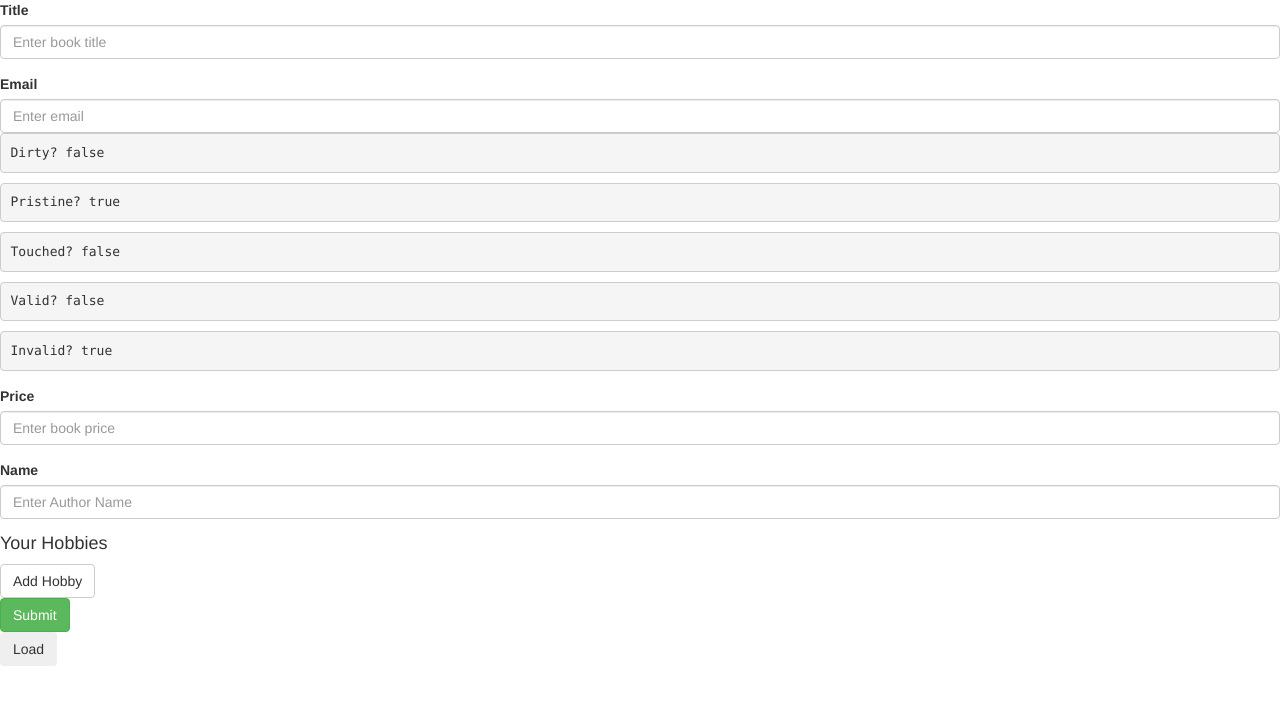
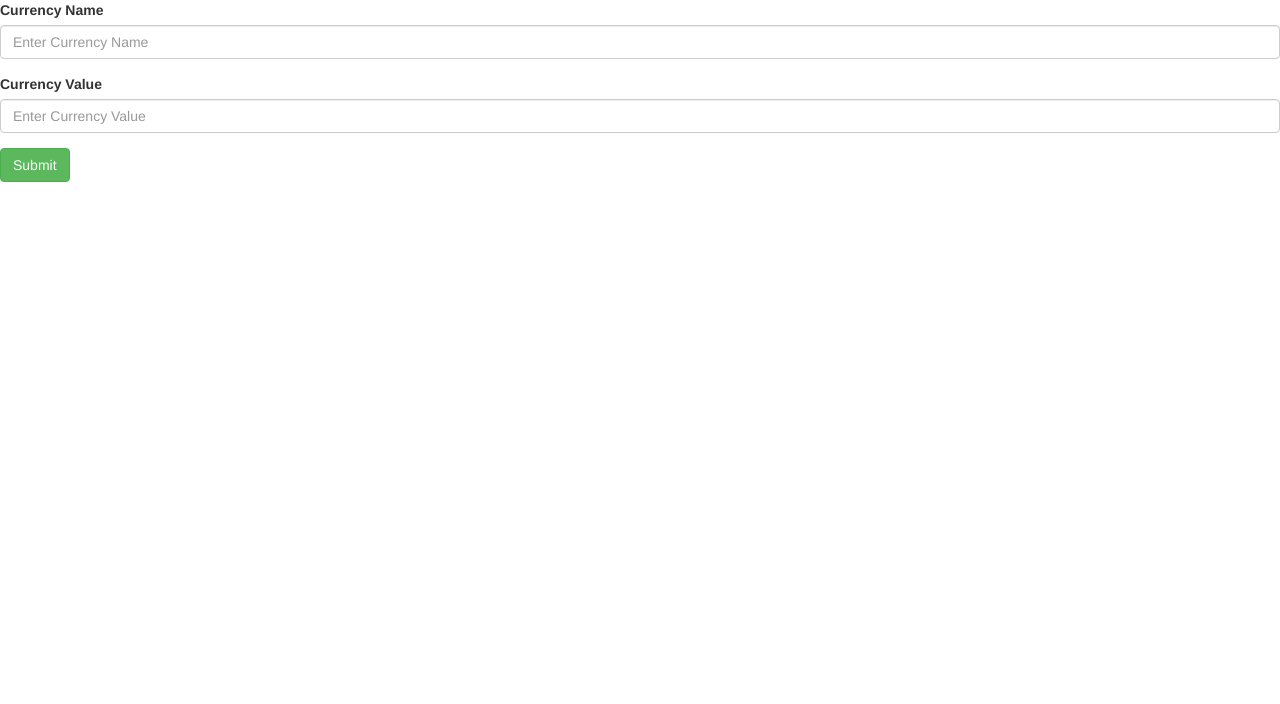
Before and after one commit to arunselvakumar/angular_training_01, an Angular app in the folder training/: page / in a window 1280 px wide. Shown: the top 704 px of the page. Built offline with nearby package versions, Linux system fonts and the light colour scheme.

Commit message:
State Demo

```diff
--- a/training/src/app/app.component.html
+++ b/training/src/app/app.component.html
@@ -1 +1 @@
-<app-data-driven-forms></app-data-driven-forms>
+<app-state-demo></app-state-demo>
--- a/training/src/app/components/state-demo/state-demo.component.html
+++ b/training/src/app/components/state-demo/state-demo.component.html
@@ -1,3 +1,14 @@
-<p>
-  state-demo works!
-</p>
+
+<form autocomplete="off" novalidate [formGroup]="currencyFormGroup" (ngSubmit)="onSubmit()">
+  <div class="form-group">
+    <label for="name">Currency Name</label>
+    <input type="text" class="form-control" id="name" placeholder="Enter Currency Name" formControlName="name">
+  </div>
+
+  <div class="form-group">
+    <label for="value">Currency Value</label>
+    <input type="text" class="form-control" id="value" placeholder="Enter Currency Value" formControlName="value">
+  </div>
+
+  <button class="btn btn-success">Submit</button>
+</form>
--- a/training/src/app/components/state-demo/state-demo.component.ts
+++ b/training/src/app/components/state-demo/state-demo.component.ts
@@ -1,4 +1,5 @@
 import { Component, OnInit } from '@angular/core';
+import {FormControl, FormGroup} from '@angular/forms';
 
 @Component({
   selector: 'app-state-demo',
@@ -7,9 +8,19 @@ import { Component, OnInit } from '@angular/core';
 })
 export class StateDemoComponent implements OnInit {
 
+  private currencyFormGroup: FormGroup;
+
   constructor() { }
 
   ngOnInit() {
+    this.currencyFormGroup = new FormGroup({
+      name: new FormControl(''),
+      value: new FormControl('')
+    });
+  }
+
+  onSubmit() {
+    console.log(this.currencyFormGroup.value);
   }
 
 }
```
